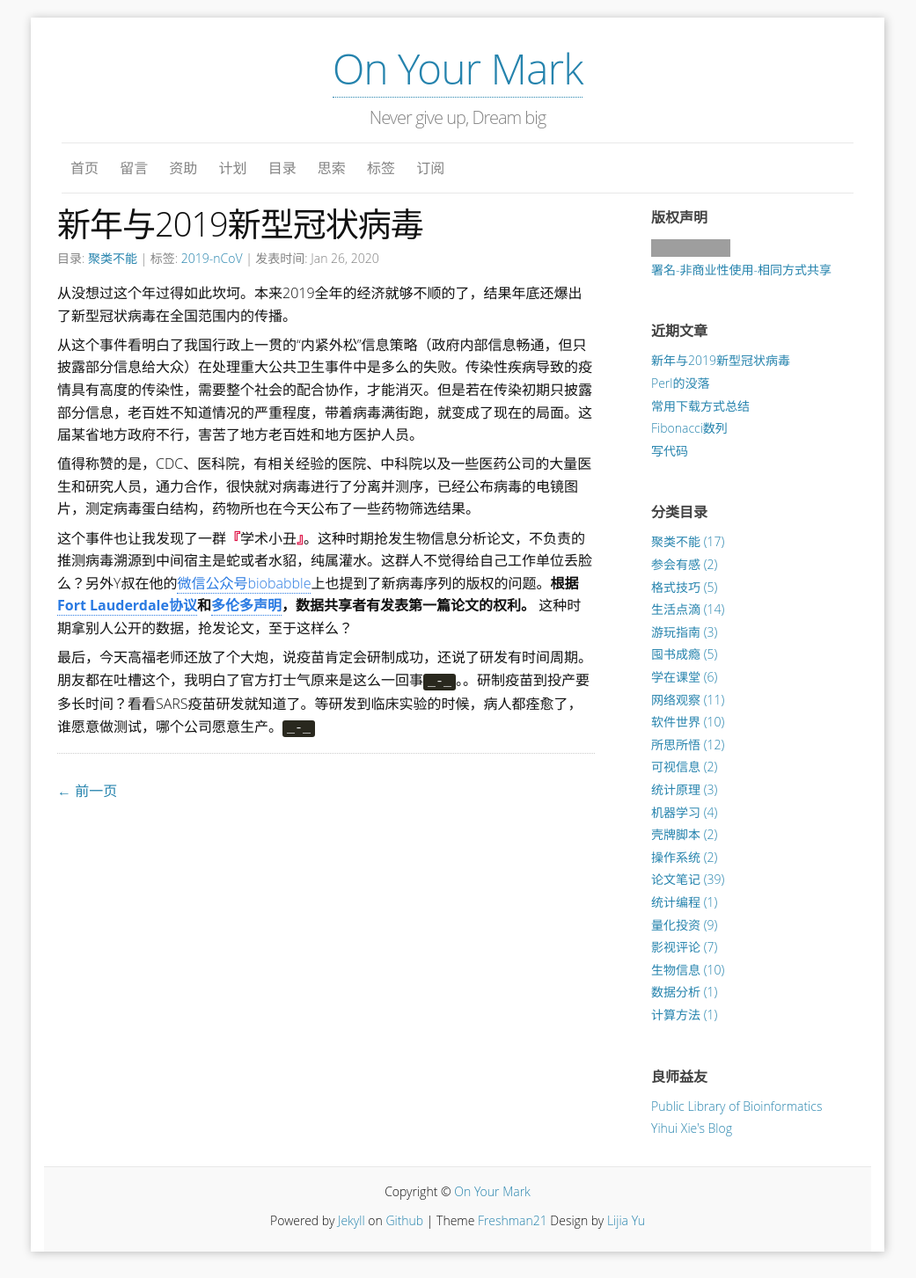
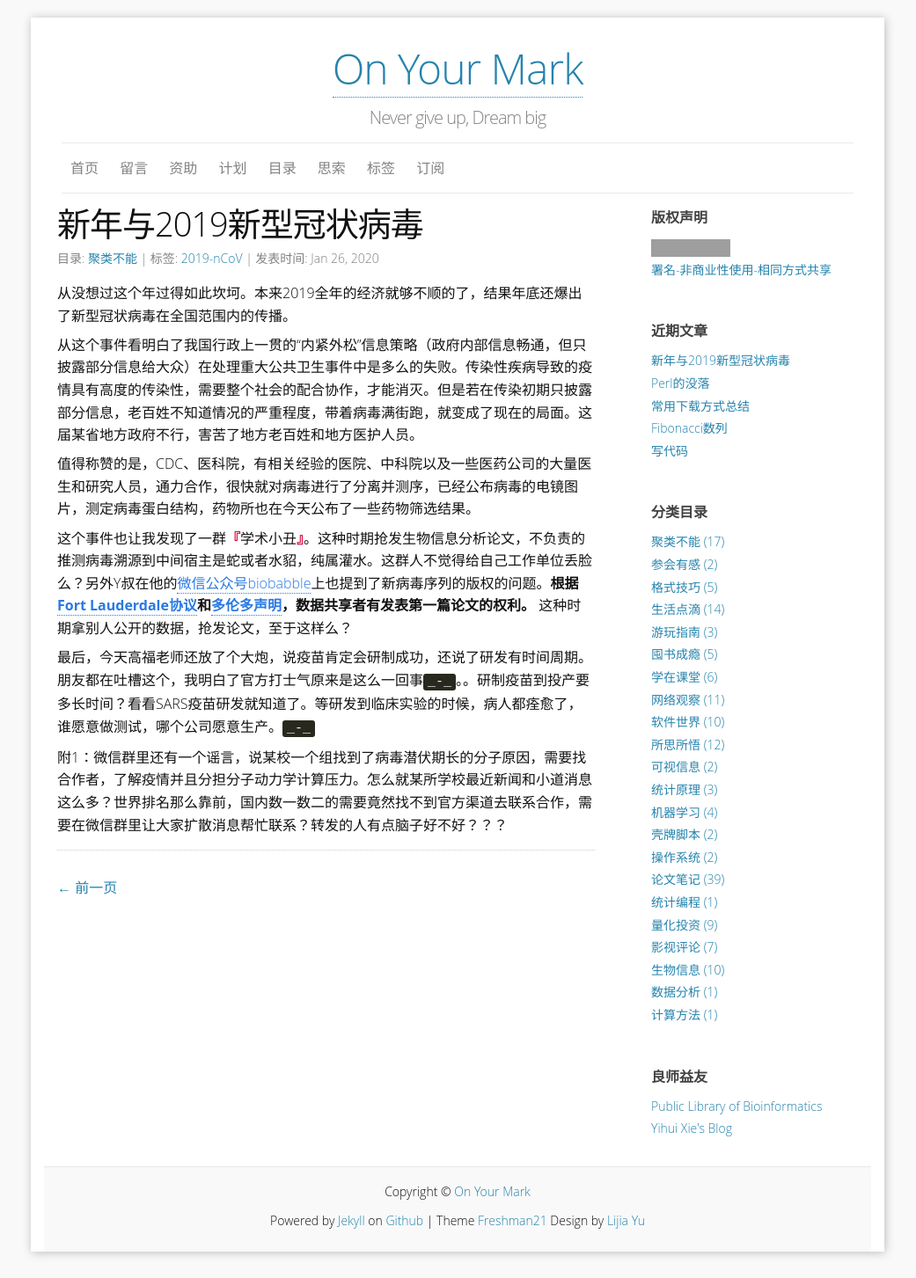
Before and after one commit to yulijia/cn, a Jekyll site: the page built from _posts/2020-01-26-Chinese-New-Year-and-2019-Novel-Coronavirus-infection.md, in a window 1280 px wide. Shown: the whole page at 88% size, without its empty margins (120-1161 px from the left). Built offline with Jekyll 4.4.1, drawn with Linux system fonts in a browser that asks for light colours; comment, search, counter and statistics services are not loaded; grey boxes are pictures that could not be loaded.

Commit message:
update a rumor

```diff
--- a/_posts/2020-01-26-Chinese-New-Year-and-2019-Novel-Coronavirus-infection.md
+++ b/_posts/2020-01-26-Chinese-New-Year-and-2019-Novel-Coronavirus-infection.md
@@ -17,3 +17,5 @@ tags:
 这个事件也让我发现了一群<q>学术小丑</q>。这种时期抢发生物信息分析论文，不负责的推测病毒溯源到中间宿主是蛇或者水貂，纯属灌水。这群人不觉得给自己工作单位丢脸么？另外Y叔在他的[微信公众号biobabble](https://mp.weixin.qq.com/s/1ydwtadMAIyjqNxWwgO7wA)上也提到了新病毒序列的版权的问题。**根据[Fort Lauderdale协议](https://en.wikipedia.org/wiki/Fort_Lauderdale_Agreement)和[多伦多声明](https://www.genome.gov/27533540/2009-news-feature-prepublication-data-sharing-the-toronto-statement)，数据共享者有发表第一篇论文的权利。** 这种时期拿别人公开的数据，抢发论文，至于这样么？
 
 最后，今天高福老师还放了个大炮，说疫苗肯定会研制成功，还说了研发有时间周期。朋友都在吐槽这个，我明白了官方打士气原来是这么一回事<code>_-_</code>。。研制疫苗到投产要多长时间？看看SARS疫苗研发就知道了。等研发到临床实验的时候，病人都痊愈了，谁愿意做测试，哪个公司愿意生产。<code>_-_</code>
+
+附1：微信群里还有一个谣言，说某校一个组找到了病毒潜伏期长的分子原因，需要找合作者，了解疫情并且分担分子动力学计算压力。怎么就某所学校最近新闻和小道消息这么多？世界排名那么靠前，国内数一数二的需要竟然找不到官方渠道去联系合作，需要在微信群里让大家扩散消息帮忙联系？转发的人有点脑子好不好？？？
```
